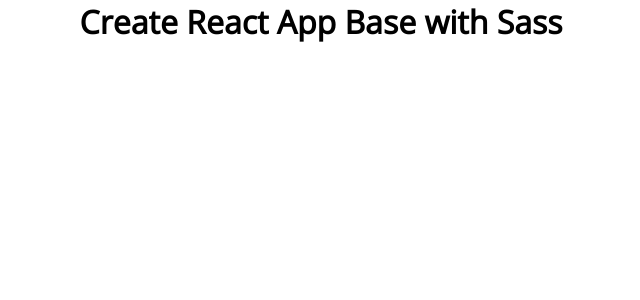
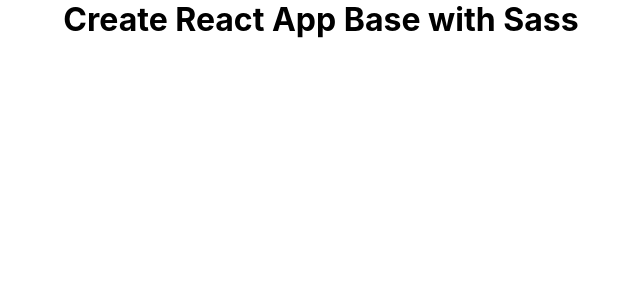
Before and after one commit to grimeswong/PomodoroClock-FCC, a React (Create React App) app: page / in a window 1280 px wide. Shown: the top 300 px of the page, without its empty margins (319-959 px from the left). Built offline with nearby package versions, Linux system fonts and the light colour scheme.

Commit message:
Remove unused style sheet

```diff
--- a/src/index.css
+++ /dev/null
@@ -1,13 +0,0 @@
-body {
-  margin: 0;
-  font-family: -apple-system, BlinkMacSystemFont, 'Segoe UI', 'Roboto', 'Oxygen',
-    'Ubuntu', 'Cantarell', 'Fira Sans', 'Droid Sans', 'Helvetica Neue',
-    sans-serif;
-  -webkit-font-smoothing: antialiased;
-  -moz-osx-font-smoothing: grayscale;
-}
-
-code {
-  font-family: source-code-pro, Menlo, Monaco, Consolas, 'Courier New',
-    monospace;
-}
--- a/src/styles/_base.scss
+++ b/src/styles/_base.scss
@@ -6,7 +6,7 @@
 @import url('https://fonts.googleapis.com/css?family=Open+Sans|Roboto|Lora|Sriracha');
 
  body {
-   font-family: 'Open Sans', 'Roboto', 'Oxygen',
+   font-family: -apple-system, BlinkMacSystemFont, 'Segoe UI', 'Oxygen',
      'Ubuntu', 'Cantarell', 'Fira Sans', 'Droid Sans', 'Helvetica Neue',
      sans-serif;
    -webkit-font-smoothing: antialiased;
```
